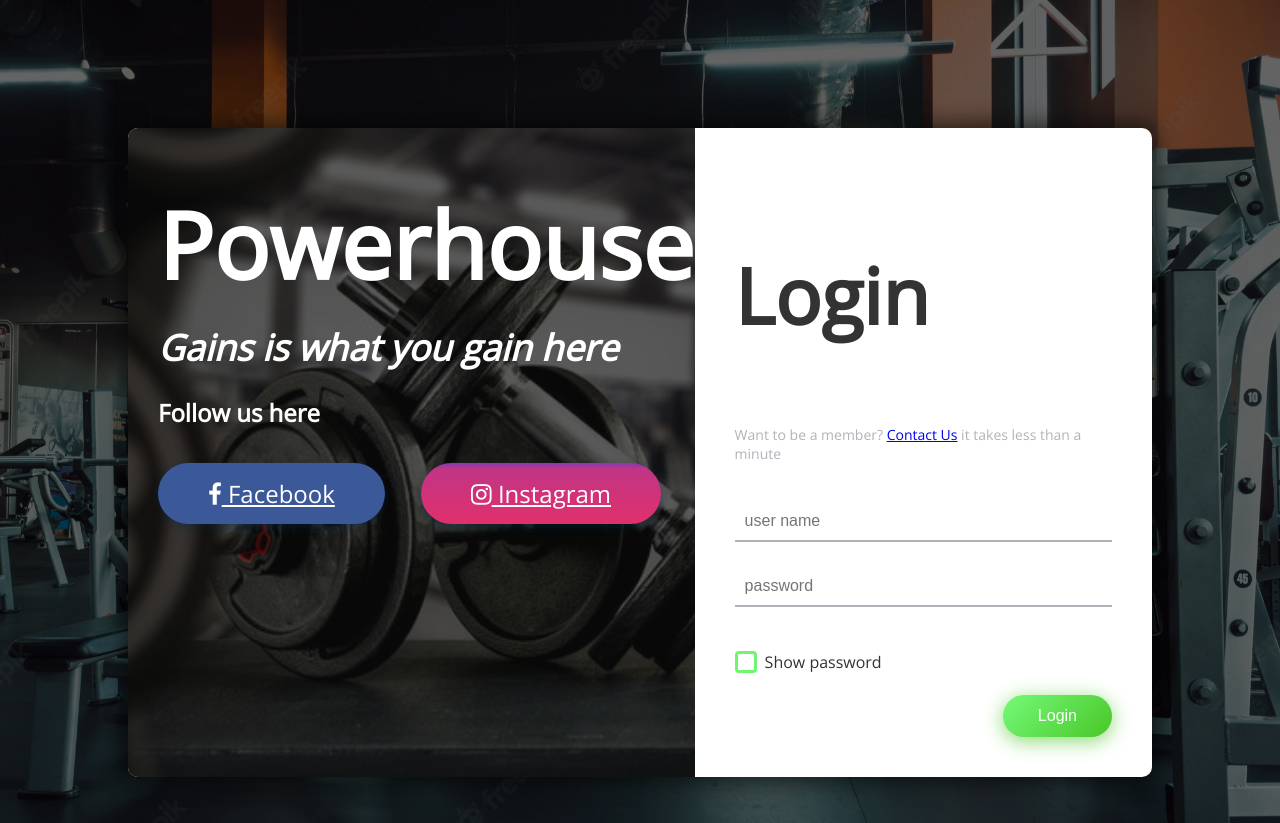
After one commit to R4JV4N5/PowerHouse, a PHP site: page /PowerHouse/ulogin.html in a window 1280 px wide. The commit adds this page. Run offline with PHP 8.4, Linux system fonts and the light colour scheme.

Commit message:
rearranged files

```diff
--- a/css/ulogin.css
+++ b/css/ulogin.css
@@ -5,7 +5,7 @@ body {
   background-attachment: fixed;
   font-family: "Open Sans", sans-serif;
   color: #333333;
-  background-image: url("/images/gym.png");
+  background-image: url("images/gym.png");
 }
 
 .box-form {
@@ -37,7 +37,7 @@ body {
   color: #FFFFFF;
   background-size: cover;
   background-repeat: no-repeat;
-  background-image: url("/images/dumbess.jpg");
+  background-image: url("images/dumbess.jpg");
   overflow: hidden;
 }
 .box-form .left .overlay {
--- a/index.html
+++ b/index.html
@@ -34,10 +34,10 @@
           <div class="nav_buttons">
             <ul class="u_list">
               <li class="nav_items">
-                <a class="nav_items_inside" href="html/Courses.html">Courses </a>
+                <a class="nav_items_inside" href="Courses.html">Courses </a>
               </li>
               <li class="nav_items">
-                <a class="nav_items_inside" href="html/member.html">Membership</a>
+                <a class="nav_items_inside" href="member.html">Membership</a>
               </li>
               <li class="nav_items">
                 <a class="nav_items_inside" href="">Blogs </a>
@@ -46,7 +46,7 @@
                 <a class="nav_items_inside" href="">About Us</a>
               </li>
               <li class="nav_items">
-                <a class="nav_items_inside" id="sign_up_button" href="html/ulogin.html">Sign Up</a>
+                <a class="nav_items_inside" id="sign_up_button" href="ulogin.html">Sign Up</a>
               </li>
             </ul>
           </div>
--- /dev/null
+++ b/ulogin.html
@@ -0,0 +1,65 @@
+<!DOCTYPE html>
+<html lang="en">
+
+<head>
+	<meta charset="UTF-8">
+	<title>User Login </title>
+	<link href="https://fonts.googleapis.com/css?family=Open+Sans" rel="stylesheet">
+
+
+	<link href="https://maxcdn.bootstrapcdn.com/font-awesome/4.7.0/css/font-awesome.min.css" rel="stylesheet"
+		integrity="sha384-wvfXpqpZZVQGK6TAh5PVlGOfQNHSoD2xbE+QkPxCAFlNEevoEH3Sl0sibVcOQVnN" crossorigin="anonymous">
+	<link rel="stylesheet" href="css/ulogin.css">
+
+</head>
+
+<body style="background-image: url('images/gym.png');">
+	<!-- partial:index.partial.html -->
+	<div style="background-color:rgba(0, 0, 0, 0.607); width:100%; height: 100%; display: inline-block;">
+
+		<div class="box-form">
+			<div class="left" style="background-image: url('images/dumbess.jpg');">
+				<div class="overlay">
+					<h1>Powerhouse</h1>
+					<h2>Gains is what you gain here</h2>
+					<span>
+						<p>Follow us here</p>
+						<a href="https://www.facebook.com/groups/557118538870807/?ref=share"><i class="fa fa-facebook"
+								aria-hidden="true"></i> Facebook</a>
+						<a href="https://instagram.com/powerhousegym?igshid=YmMyMTA2M2Y="><i class="fa fa-instagram"
+								aria-hidden="true"></i> Instagram</a>
+					</span>
+				</div>
+			</div>
+
+
+			<div class="right">
+				<h5>Login</h5>
+				<p>Want to be a member? <a href="#">Contact Us</a> it takes less than a minute</p>
+				<div class="inputs">
+					<input type="text" placeholder="user name">
+					<br>
+					<input type="password" placeholder="password">
+				</div>
+
+				<br><br>
+
+				<div class="remember-me--forget-password">
+					<!-- Angular -->
+					<label>
+						<input type="checkbox" name="item" checked />
+						<span class="text-checkbox">Show password</span>
+					</label>
+				</div>
+
+				<br>
+				<button>Login</button>
+			</div>
+
+		</div>
+	</div>
+	<!-- partial -->
+
+</body>
+
+</html>
```
Also changed, not shown: Courses.html (renamed from html/Courses.html, +7 -7 lines), html/member.html (deleted, +0 -65 lines), html/ulogin.html (deleted, +0 -58 lines), member.html (added, +65 -0 lines), userlist.php (+9 -3 lines), html/workouts.html (deleted), workouts.html (added).
